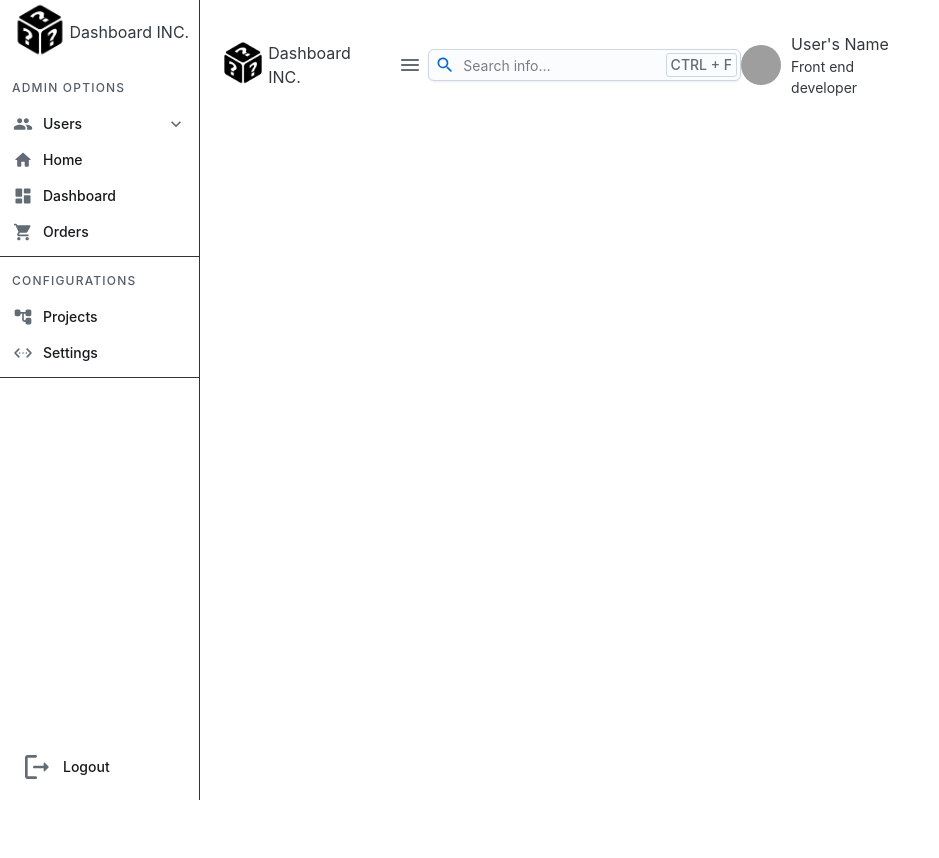
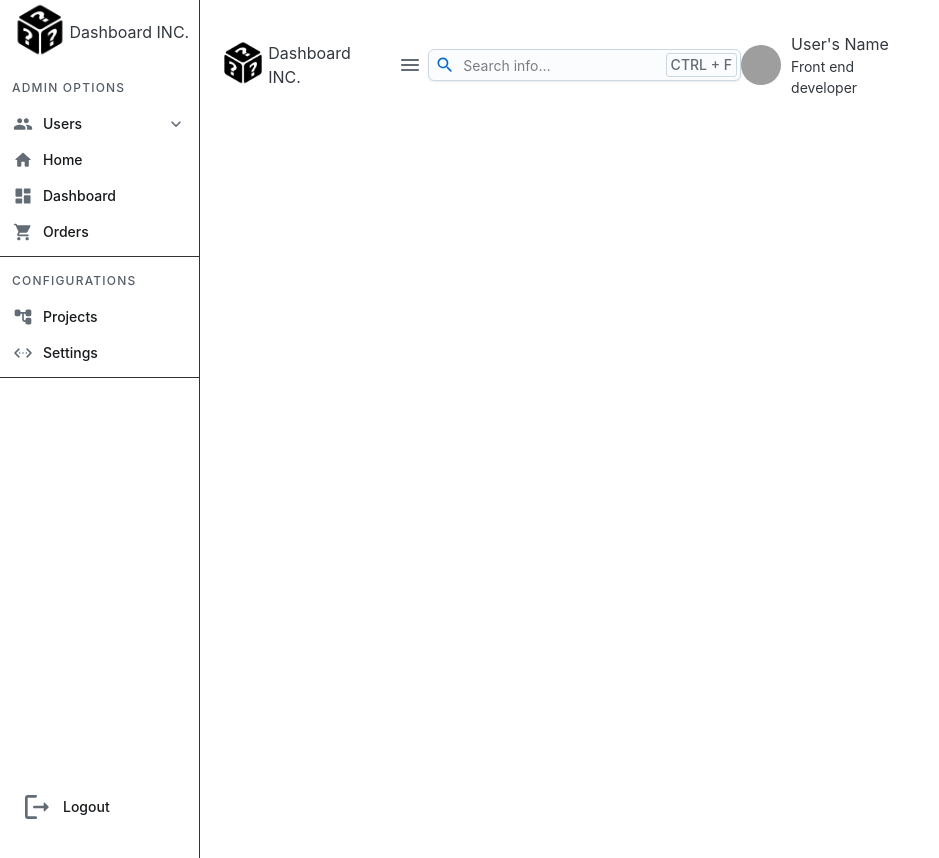
Before and after one commit to santanafx/mui-dashboard, a React app: page / in a window 1280 px wide. Shown: the top 858 px of the page, without its empty margins (0-939 px from the left). Built offline with nearby package versions, Linux system fonts and the light colour scheme; grey boxes are pictures that could not be loaded; the HTML template or start-up script is replaced by a standard one.

Commit message:
refactor: sidebar size

```diff
--- a/src/components/Molecules/Sidebar/Sidebar.styles.ts
+++ b/src/components/Molecules/Sidebar/Sidebar.styles.ts
@@ -1,9 +1,13 @@
 import { styled } from '@mui/system';
+
+import { dividerColors } from '../../../Theme';
 
 export const DivContainer = styled('div')(() => ({
   display: 'flex',
   flexDirection: 'column',
   height: '100vh',
+  width: '200px',
+  borderRight: `1px solid ${dividerColors}`,
 }));
 
 export const DivAdminContainer = styled('div')(() => ({
@@ -15,7 +19,7 @@ export const DivConfigurationsContainer = styled('div')(() => ({
 }));
 
 export const DivLogoutContainer = styled('div')(() => ({
-  flex: 0.6,
+  flex: 0.65,
   display: 'flex',
   flexDirection: 'column',
   justifyContent: 'flex-end',
```
